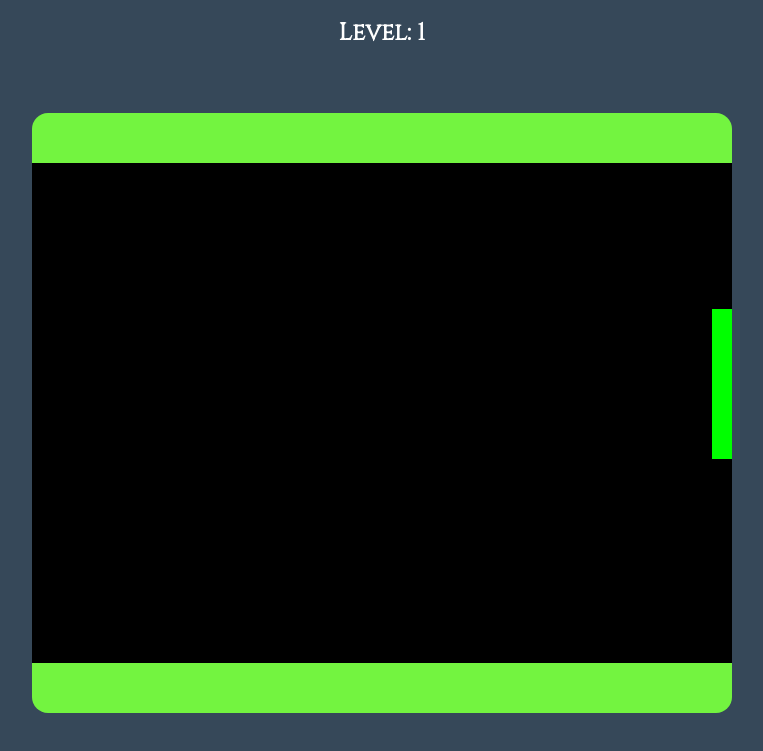
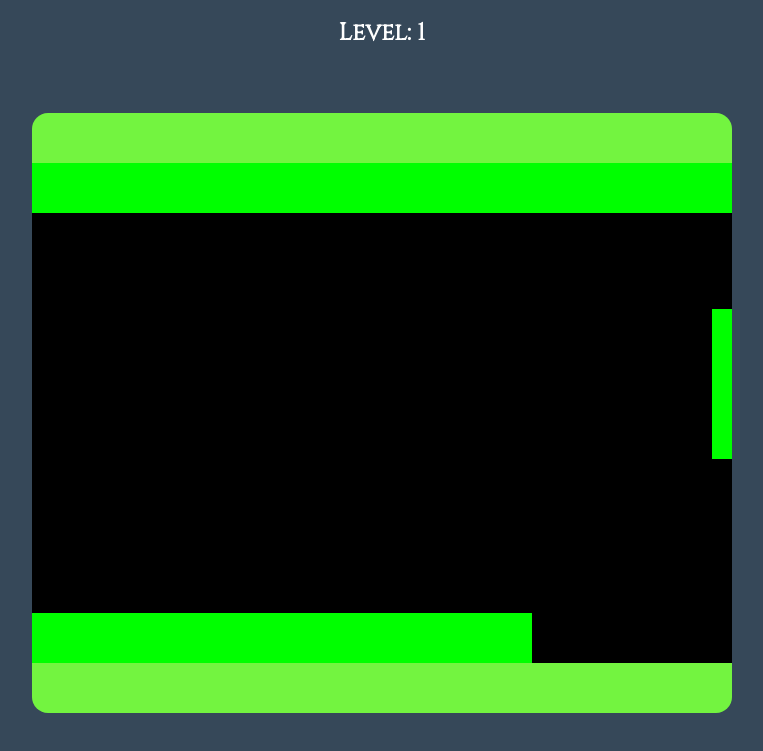
Before and after one commit to robinmck11/helicopter_game, a plain HTML site: page index.html in a window 1280 px wide. Shown: the part 149-900 px from the top of the page, without its empty margins (258-1021 px from the left). Drawn offline with nearby package versions, Linux system fonts and the light colour scheme.

Commit message:
Updated tunnels.

```diff
--- a/css/style.css
+++ b/css/style.css
@@ -31,9 +31,18 @@ body {
   position:absolute;
 }
 
-#tunnel{
-  width:100px;
-  height:20px;
+#tunnelTop{
+  width:700px;
+  height:50px;
+  background-color: lime;
+  position: absolute;
+}
+
+#tunnelBottom{
+  width:500px;
+  height:50px;
+  background-color: lime;
+  position: absolute;
 }
 
 .btn-container {
--- a/js/app.js
+++ b/js/app.js
@@ -13,7 +13,7 @@ $(document).ready(function() {
 
   var level = 1;
 
-  var tunnelElements = [];
+  var tunnel = new Tunnel();
 
   $('#container').mousedown(function(){
 
@@ -25,6 +25,7 @@ $(document).ready(function() {
         helicopter.yPos-=2;
         drawCharacter();
         updateObstacle();
+        updateTunnel();
         score++;
         checkLevel();
         $("#score").html("Score: " + score);
@@ -43,6 +44,7 @@ $(document).ready(function() {
       helicopter.yPos+=2;
       drawCharacter();
       updateObstacle();
+      updateTunnel();
       score++;
       checkLevel();
       $("#score").html("Score: " + score);
@@ -84,15 +86,42 @@ $(document).ready(function() {
 
 
 
-  function tunnel(size){
-    $('#parent').append('<div id=\'tunneltop\'></div>');
-    $('#parent').append('<div id=\'tunnelbottom\'></div>');
+  function Tunnel(){
+
+    $('#container').append('<div id=\'tunnelTop\'></div>');
+    $('#container').append('<div id=\'tunnelBottom\'></div>');
+
+    this.topHeight = $("#tunnelTop").height();
+    this.bottomHeight = $("#tunnelBottom").height();
+
+    this.topWidth = $("#tunnelTop").width();
+    this.bottomWidth = $("#tunnelBottom").width();
 
     // set properties
   }
 
   function drawTunnel(){
 
+    // draw all tops and bottoms
+
+    $("#tunnelTop").css({"left": 0 + "px",
+                        "top": 0 + "px",
+                        "width": tunnel.topWidth + "px"
+                      });
+
+    $("#tunnelBottom").css({"left": 0 + "px",
+                        "top": board.height - tunnel.bottomHeight + "px",
+                        "width": tunnel.bottomWidth + "px"
+                      });
+
+  }
+
+  function updateTunnel(){
+
+    tunnel.topWidth--;
+    tunnel.bottomWidth--;
+
+    drawTunnel();
   }
 
   var obstacle = {
@@ -217,6 +246,7 @@ $(document).ready(function() {
       });
     }
 
+  drawTunnel();
   drawCharacter();
   drawObstacle();
   animateSprite();
```
